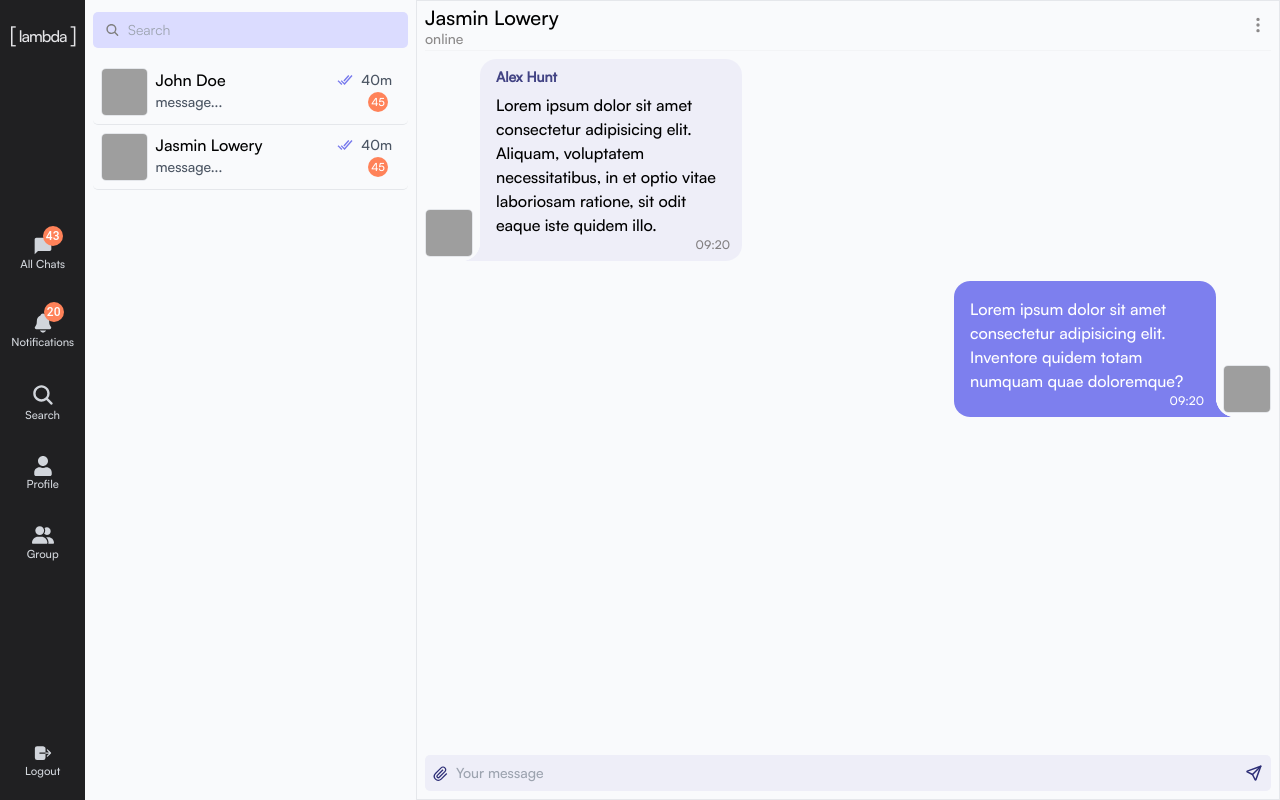
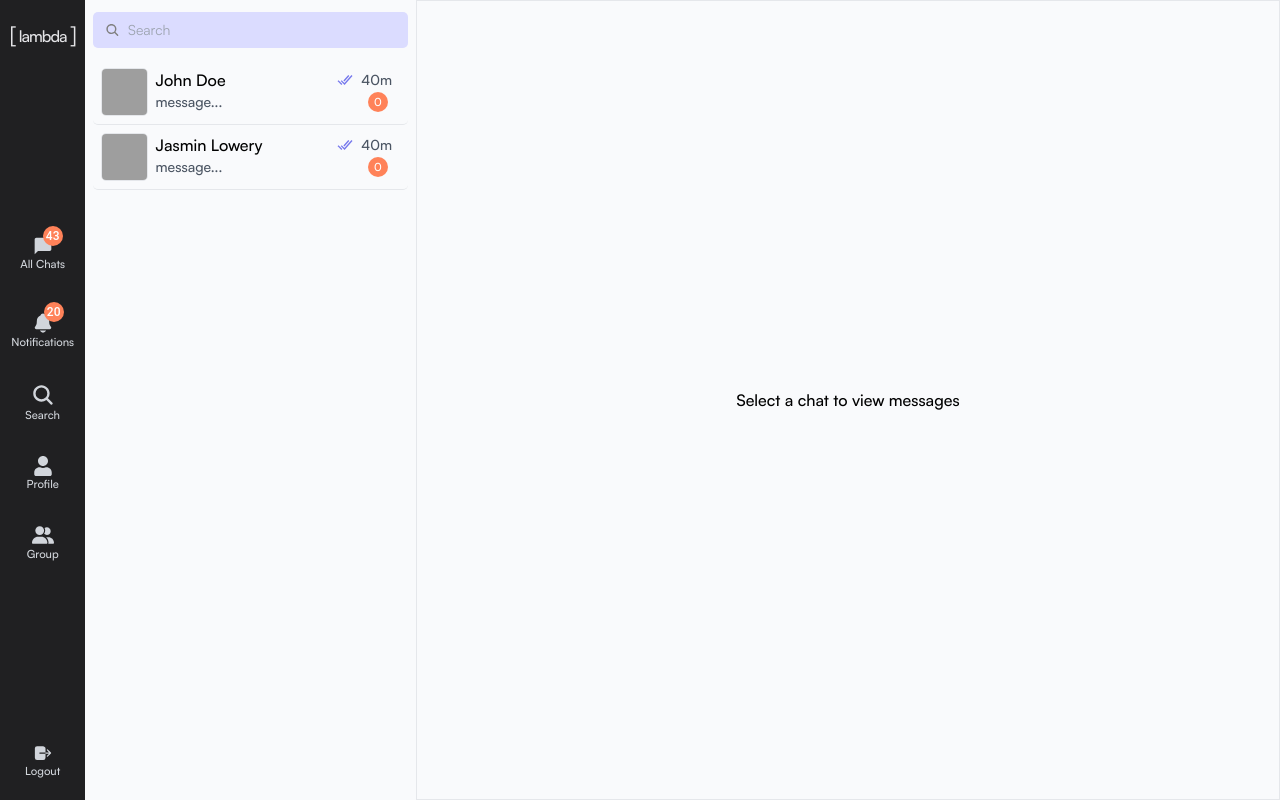
Before and after one commit to imdeeep/lambda, a Next.js app in the folder lambda/: page / in a window 1280 px wide. Built offline with nearby package versions, Linux system fonts and the light colour scheme; grey boxes are pictures that could not be loaded.

Commit message:
mobileChatLeft

```diff
--- a/lambda/src/app/page.js
+++ b/lambda/src/app/page.js
@@ -1,11 +1,13 @@
+"use client"
 import React from "react";
 import Grid from "@mui/material/Grid";
 import ChatList from "@/shared/ChatList";
 import { sampleChats } from "@/shared/sampleData";
-import Head from "next/head";
 import ChatArea from "@/shared/ChatArea";
+import { useState } from "react";
 
 const page = () => {
+  const [selectedChat, setSelectedChat] = useState(null);
   return (
     <>
       <Grid
@@ -17,7 +19,7 @@ const page = () => {
         height={"100%"}
         className="bg-[#F9FAFC]"
       >
-        <ChatList chats={sampleChats} />
+        <ChatList chats={sampleChats} setSelectedChat={setSelectedChat} selectedChat={selectedChat}/>
       </Grid>
 
       {/* 2rd Grid */}
@@ -30,7 +32,7 @@ const page = () => {
         sx={{ display: { xs: "none", md: "block" } }}
         className="bg-[#F9FAFC] lg:border lg:border"
       >
-        <ChatArea/>
+        <ChatArea selectedChat={selectedChat} setSelectedChat={setSelectedChat}/>
       </Grid>
     </>
   );
--- a/lambda/src/shared/ChatArea.jsx
+++ b/lambda/src/shared/ChatArea.jsx
@@ -1,21 +1,28 @@
-"use client"
+"use client";
 import React, { useState } from "react";
 import { BsThreeDotsVertical } from "react-icons/bs";
 import { GrAttachment } from "react-icons/gr";
 import { TbSend } from "react-icons/tb";
 
-const ChatArea = () => {
+const ChatArea = ({ setSelectedChat, selectedChat }) => {
   const [isAttachmentBoxVisible, setAttachmentBoxVisible] = useState(false);
 
   const toggleAttachmentBox = () => {
     setAttachmentBoxVisible(!isAttachmentBoxVisible);
   };
 
+  if (!selectedChat) {
+    return (
+      <div className="flex items-center justify-center h-full">
+        Select a chat to view messages
+      </div>
+    );
+  }
+
   return (
     <>
-      <div className="px-2 pb-2 w-full h-full flex flex-col justify-between ">
-        {/* Top */}
-        <div className="w-full h-[3.5rem] flex items-center justify-between border-b border-gray-100 ">
+      <div className="px-2 pb-2 w-full h-full flex flex-col justify-between">
+        <div className="w-full h-[3.5rem] flex items-center justify-between border-b border-gray-100">
           <div>
             <h1 className="text-xl">Jasmin Lowery</h1>
             <p className="text-[#8B8989] leading-[0.9rem] text-sm">online</p>
@@ -26,7 +33,6 @@ const ChatArea = () => {
             className="mr-1 cursor-pointer"
           />
         </div>
-
         {/* Chat Area */}
         <div className="py-2 h-full overflow-y-auto">
           <div className="flex relative">
@@ -42,9 +48,9 @@ const ChatArea = () => {
                 Alex Hunt
               </p>
               <p className="mb-2">
-                Lorem ipsum dolor sit amet consectetur adipisicing elit. Aliquam,
-                voluptatem necessitatibus, in et optio vitae laboriosam ratione,
-                sit odit eaque iste quidem illo.
+                Lorem ipsum dolor sit amet consectetur adipisicing elit.
+                Aliquam, voluptatem necessitatibus, in et optio vitae laboriosam
+                ratione, sit odit eaque iste quidem illo.
               </p>
               <p className="absolute text-xs right-3 text-[#827F80] bottom-2">
                 09:20
@@ -55,8 +61,8 @@ const ChatArea = () => {
           <div className="flex relative justify-end mt-5">
             <div className="bubble right relative mr-9">
               <p className="mb-2">
-                Lorem ipsum dolor sit amet consectetur adipisicing elit. Inventore
-                quidem totam numquam quae doloremque?
+                Lorem ipsum dolor sit amet consectetur adipisicing elit.
+                Inventore quidem totam numquam quae doloremque?
               </p>
               <p className="absolute text-xs right-3 bottom-2">09:20</p>
             </div>
@@ -69,7 +75,6 @@ const ChatArea = () => {
             </div>
           </div>
         </div>
-
         {/* Message Box */}
         <div className="w-full h-10 flex items-center bg-[#EEEEF8] rounded-[5px] px-2 relative">
           {isAttachmentBoxVisible && (
@@ -89,7 +94,11 @@ const ChatArea = () => {
             placeholder="Your message"
             className="flex-grow text-sm bg-transparent outline-none px-2"
           />
-          <TbSend color="#2C2D76" size={18} className="cursor-pointer ml-2" />
+          <TbSend
+            color="#2C2D76"
+            size={18}
+            className="cursor-pointer ml-2"
+          />
         </div>
       </div>
     </>
--- a/lambda/src/shared/ChatList.jsx
+++ b/lambda/src/shared/ChatList.jsx
@@ -2,15 +2,13 @@ import { Stack } from "@mui/material";
 import React from "react";
 import { IoCheckmarkDoneSharp } from "react-icons/io5";
 import { IoSearch } from "react-icons/io5";
-import Link from "next/link";
 
 const ChatList = ({
   w = "100%",
   chats = [],
-  chatId,
   onlineUsers = [],
   newMessagesAlert = [{ chatId: "", count: 0 }],
-  handleDeleteChat,
+  setSelectedChat,
 }) => {
   return (
     <Stack width={w} direction={"column"} className="overflow-y-auto h-full">
@@ -24,25 +22,26 @@ const ChatList = ({
           />
         </div>
       </div>
-      {chats?.map((data, index) => {
-        const { avatar, name, _id, groupChat, members } = data;
+      {chats?.map((data) => {
+        const { avatar, name, _id, members } = data;
         const newMessageAlert = newMessagesAlert.find(
           (alert) => alert.chatId === _id
         );
-        const isOnline = members.some((members) => onlineUsers.includes(_id));
+        const isOnline = members.some((member) => onlineUsers.includes(member._id));
 
         return (
-          <>
-          {/* <Link href="/chat"> */}
-            <div className="flex medium gap-2 p-2 rounded-[5px] mx-2 cursor-pointer hover:bg-[#EEEEF8] border-b">
+          <div
+            key={_id}
+            className="flex medium gap-2 p-2 rounded-[5px] mx-2 cursor-pointer hover:bg-[#EEEEF8] border-b"
+            onClick={() => setSelectedChat(_id)}
+          >
             <div className="w-14 h-12 overflow-hidden border rounded-[5px]">
               <img
                 src={avatar}
                 className="object-cover w-full h-full align-middle"
-                  alt=""
+                alt={name}
               />
             </div>
-
 
             <div className="flex flex-col w-full">
               <div className="flex items-center justify-between">
@@ -58,13 +57,11 @@ const ChatList = ({
                   {"message".slice(0, 30)}...
                 </p>
                 <div className="w-5 h-5 rounded-full bg-[#FF8259] text-white flex justify-center items-center text-[0.7rem] mr-3">
-                    45
+                  {newMessageAlert ? newMessageAlert.count : 0}
                 </div>
               </div>
             </div>
           </div>
-            {/* </Link> */}
-          </>
         );
       })}
     </Stack>
```
Lines whose indentation alone changed are shown as unchanged.
